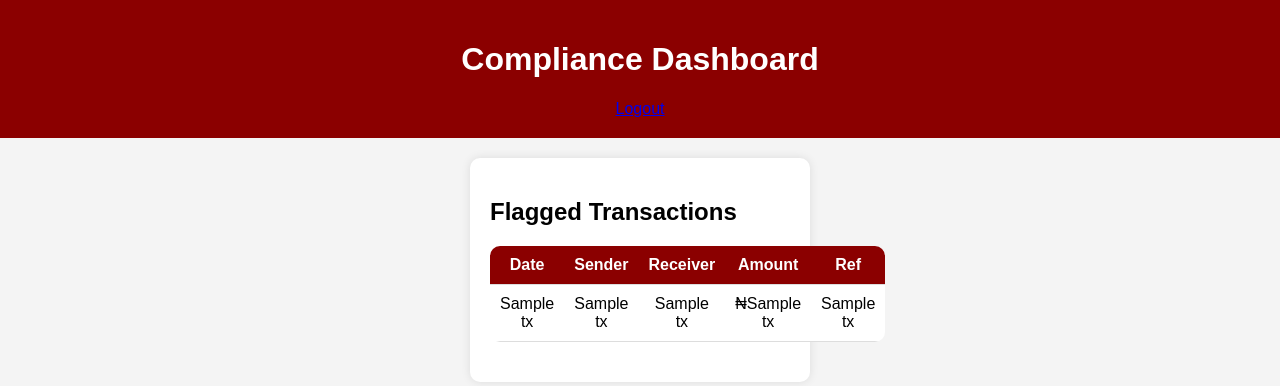
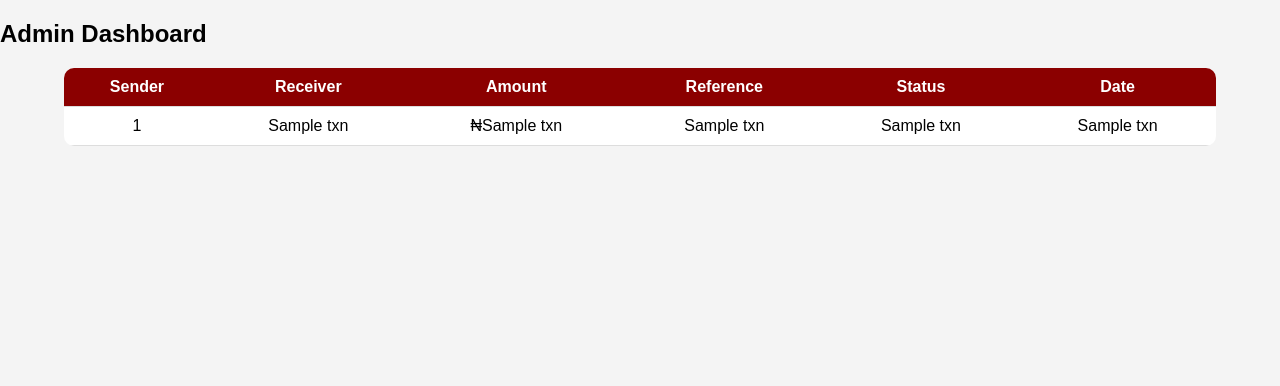
Before and after one commit to alvinmoore703-ui/BankApp, a Python web app: template templates/admin.html in a window 1280 px wide. Shown: the top 386 px of the page. Run offline with Jinja, Linux system fonts and the light colour scheme; the template is opened without the code that fills it: most values are stand-ins (such as "Sample title", 1, 10 or a date in 2020).

Commit message:
Update admin.html

```diff
--- a/templates/admin.html
+++ b/templates/admin.html
@@ -1,40 +1,34 @@
 <!DOCTYPE html>
 <html>
 <head>
-    <title>Admin | Scotitrust-Bank</title>
-    <link rel="stylesheet" href="/static/style.css">
+    <title>Admin Panel | Scotitrust-Bank</title>
+    <link rel="stylesheet" href="{{ url_for('static', filename='style.css') }}">
 </head>
 <body>
 
-<header class="nav">
-    <h1>Compliance Dashboard</h1>
-    <a href="/logout">Logout</a>
-</header>
+<h2>Admin Dashboard</h2>
 
-<section class="dashboard">
-
-<div class="card">
-    <h2>Flagged Transactions</h2>
 <table>
     <tr>
-            <th>Date</th>
         <th>Sender</th>
         <th>Receiver</th>
         <th>Amount</th>
-            <th>Ref</th>
+        <th>Reference</th>
+        <th>Status</th>
+        <th>Date</th>
     </tr>
-        {% for t in tx %}
-        <tr>
-            <td>{{ t[5][:16] }}</td>
+
+    {% for t in txns %}
+    <tr class="{{ 'flagged' if t[4]=='FLAGGED' }}">
+        <td>{{ t[0] }}</td>
         <td>{{ t[1] }}</td>
-            <td>{{ t[2] }}</td>
-            <td>₦{{ t[3] }}</td>
-            <td>{{ t[6] }}</td>
+        <td>₦{{ t[2] }}</td>
+        <td>{{ t[3] }}</td>
+        <td>{{ t[4] }}</td>
+        <td>{{ t[5][:19] }}</td>
     </tr>
     {% endfor %}
 </table>
-</div>
 
-</section>
 </body>
 </html>
```
Lines whose indentation alone changed are shown as unchanged.
